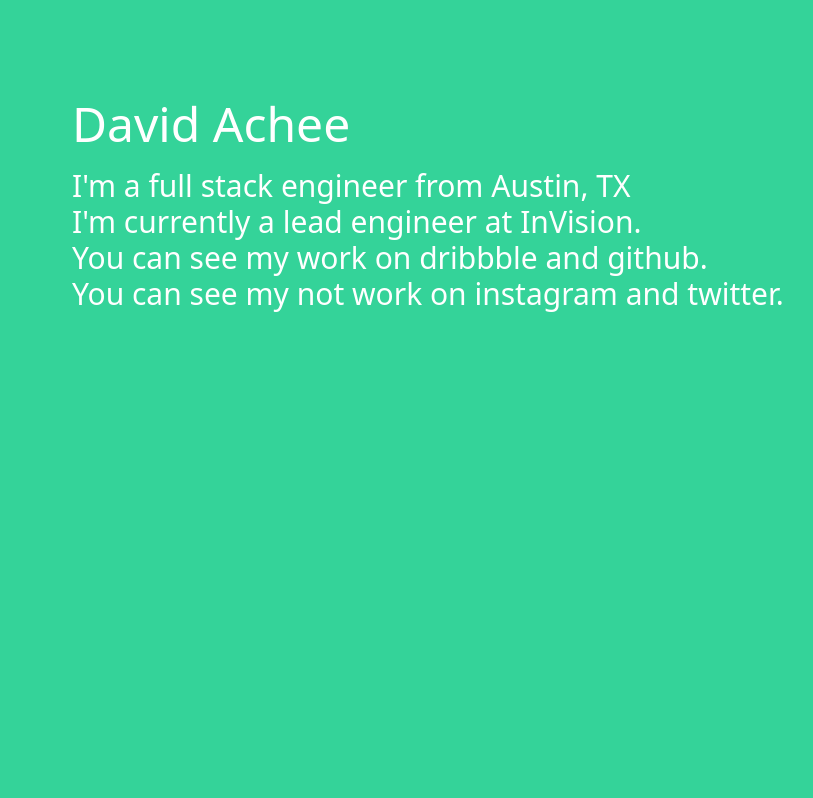
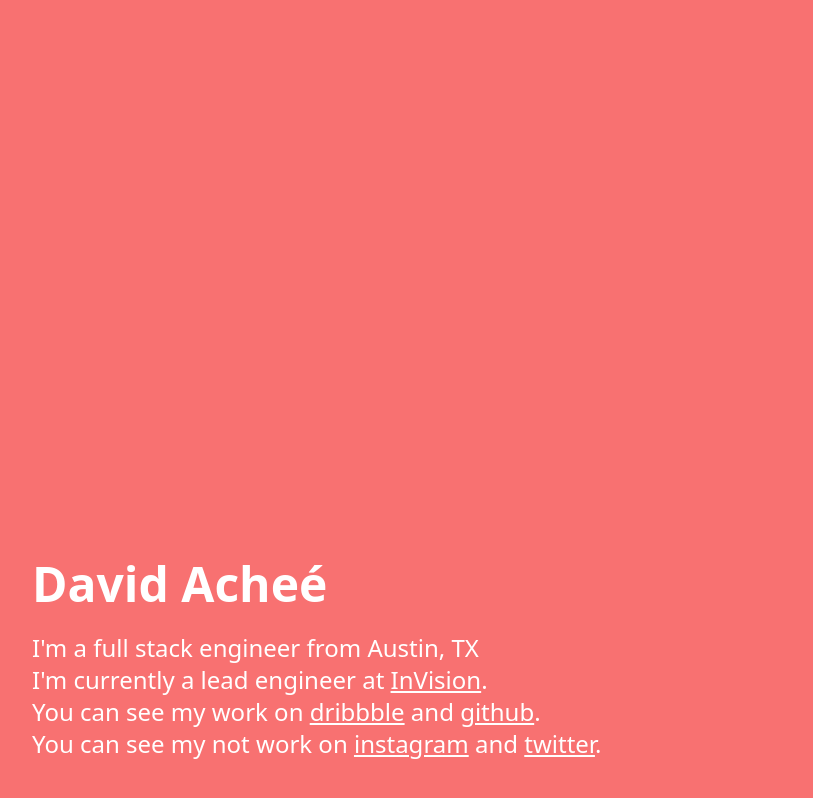
Before and after one commit to davidachee/davidachee, a Next.js app: page / in a window 1280 px wide. Shown: the whole page, without its empty margins (8-821 px from the left). Built offline with nearby package versions, Linux system fonts and the light colour scheme.

Commit message:
Add dark mode, update colors and positioning

```diff
--- a/components/inline-link.tsx
+++ b/components/inline-link.tsx
@@ -4,5 +4,5 @@
 }
 
 export default function InlineLink(props: Props) {
-    return (<a className="hover:text-purple-500 transition-colors duration-300" href={props.href}>{props.text}</a>)
+    return (<a className="hover:text-yellow-300 dark:hover:text-red-400 transition-colors duration-300 underline" href={props.href}>{props.text}</a>)
 }
--- a/components/nav.tsx
+++ /dev/null
@@ -1,31 +0,0 @@
-import Link from 'next/link'
-
-const links = [
-  { href: 'https://github.com/vercel/next.js', label: 'GitHub' },
-  { href: 'https://nextjs.org/docs', label: 'Docs' },
-]
-
-export default function Nav() {
-  return (
-    <nav>
-      <ul className="flex items-center justify-between p-8">
-        <li>
-          <Link href="/">
-            <a className="text-blue-500 no-underline text-accent-1 dark:text-blue-300">
-              Home
-            </a>
-          </Link>
-        </li>
-        <ul className="flex items-center justify-between space-x-4">
-          {links.map(({ href, label }) => (
-            <li key={`${href}${label}`}>
-              <a href={href} className="no-underline btn-blue">
-                {label}
-              </a>
-            </li>
-          ))}
-        </ul>
-      </ul>
-    </nav>
-  )
-}
--- a/pages/index.tsx
+++ b/pages/index.tsx
@@ -1,19 +1,20 @@
+import { Fragment } from 'react'
 import InlineLink from '../components/inline-link'
 
 export default function IndexPage() {
   return (
-    <div>
-      <div className="p-20">
-        <h1 className="text-5xl py-5 text-white">
-            David Achee
+    <Fragment>
+      <div className="p-10 absolute bottom-0">
+        <h1 className="font-extrabold text-5xl pb-2 text-white">
+            David Acheé
         </h1>
-        <p className="text-3xl text-white">
+        <p className="font-light pt-4 text-2xl text-white">
           I'm a full stack engineer from Austin, TX <br />
           I'm currently a lead engineer at <InlineLink href="https://www.invisionapp.com/" text="InVision" />. <br />
           You can see my work on <InlineLink href="https://dribbble.com/davidachee" text="dribbble" /> and <InlineLink href="https://github.com/davidachee" text="github" />. <br />
           You can see my not work on <InlineLink href="https://www.instagram.com/davidachee/" text="instagram" /> and <InlineLink href="https://twitter.com/davidachee" text="twitter" />.
         </p>
       </div>
-    </div>
+      </Fragment>
   )
 }
--- a/styles/index.css
+++ b/styles/index.css
@@ -8,7 +8,7 @@
 
 html,
 body {
-  @apply bg-green-400;
+  @apply bg-red-400 dark:bg-gray-800;
 }
 
 /* Start purging... */
--- a/tailwind.config.js
+++ b/tailwind.config.js
@@ -1,13 +1,7 @@
 module.exports = {
   purge: ['./components/**/*.{js,ts,jsx,tsx}', './pages/**/*.{js,ts,jsx,tsx}'],
   darkMode: 'media', // 'media' or 'class'
-  theme: {
-    extend: {
-      colors: {
-        'accent-1': '#333',
-      },
-    },
-  },
+  theme: {},
   variants: {
     extend: {},
   },
```
